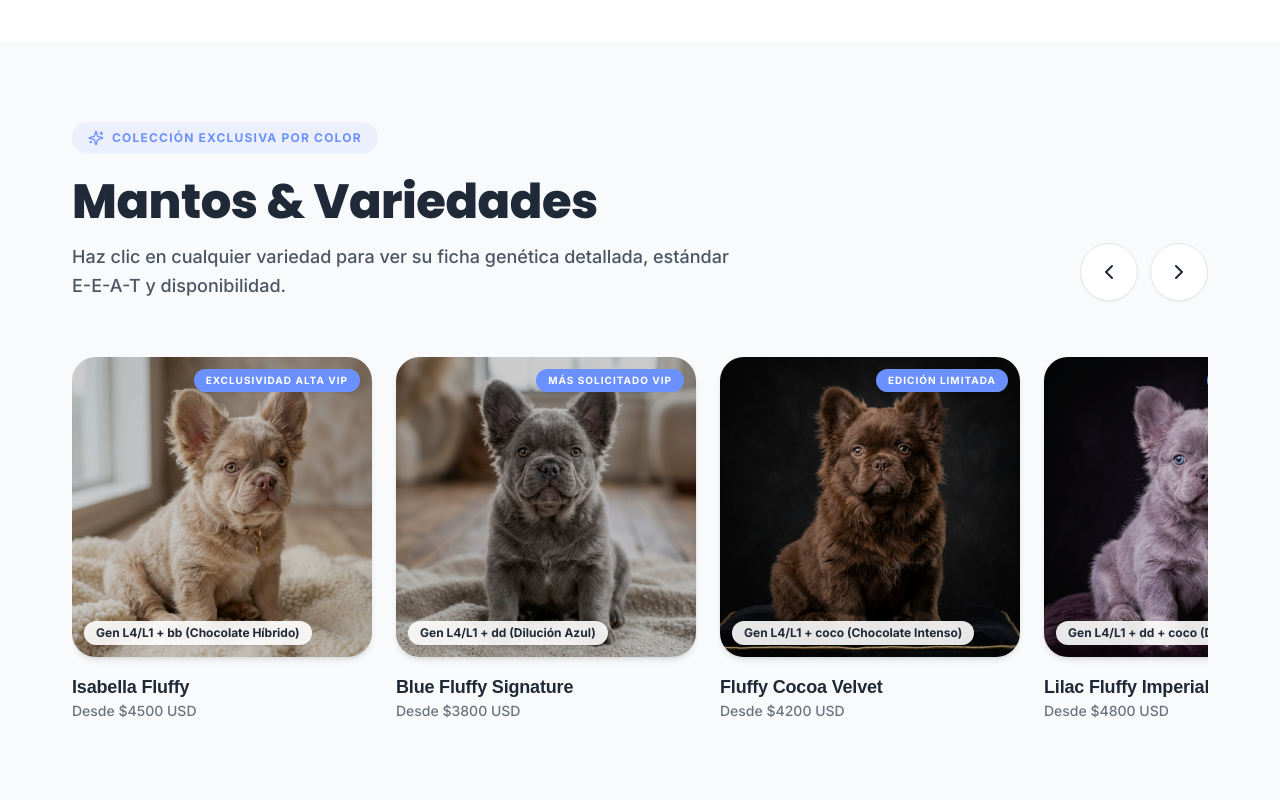
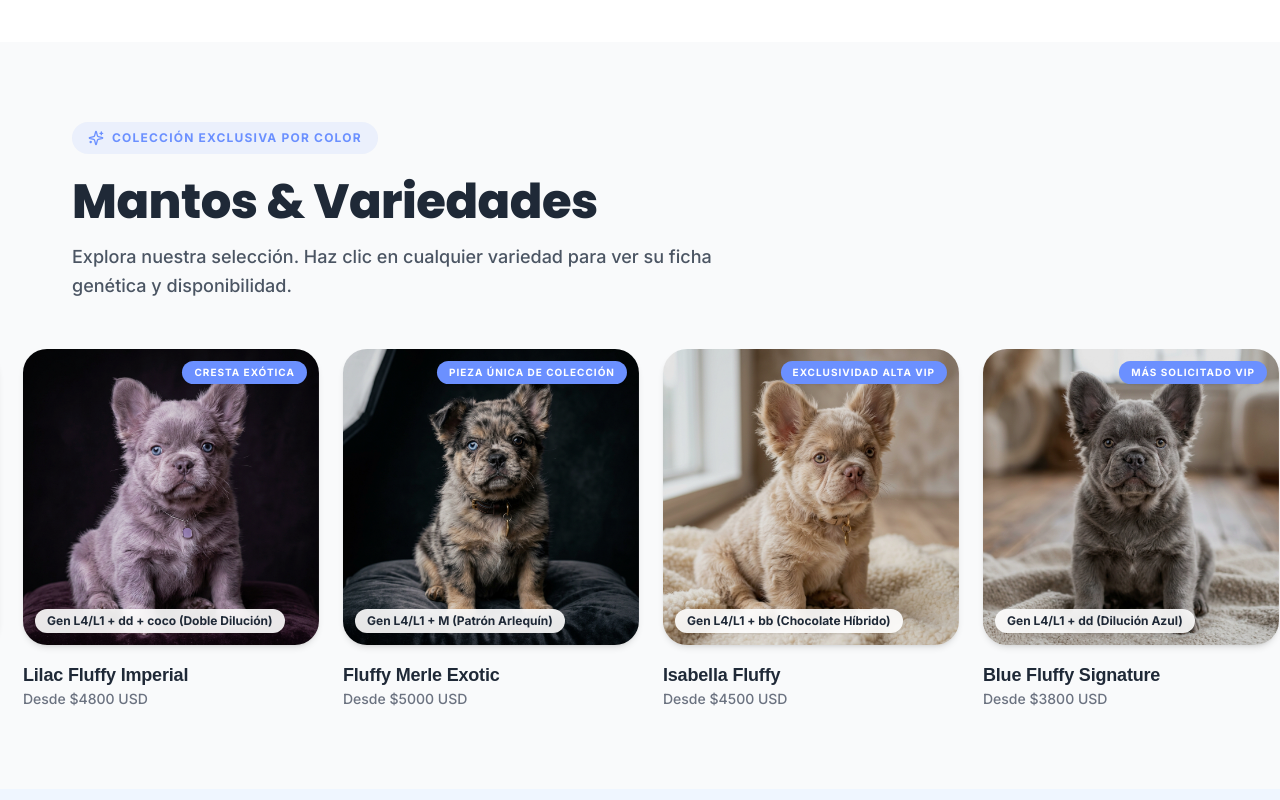
Before and after one commit to LivingNow05/fluffy-vip-programmatic, a React (Vite) app: page / in a window 1280 px wide. Shown: the part 960-1760 px from the top of the page. Built offline with nearby package versions, Linux system fonts and the light colour scheme.

Commit message:
feat(ux): convert mantos scroll into infinite continuous marquee

```diff
--- a/src/components/HorizontalMantoScroll.tsx
+++ b/src/components/HorizontalMantoScroll.tsx
@@ -1,6 +1,6 @@
-import React, { useRef } from "react";
+import React from "react";
 import { MANTOS_FLUFFY } from "../data/mantos";
-import { ChevronLeft, ChevronRight, Sparkles } from "lucide-react";
+import { Sparkles } from "lucide-react";
 import { FluffyManto } from "../types/fluffy";
 import { motion } from "framer-motion";
 import { Link } from "react-router-dom";
@@ -10,26 +10,15 @@ interface Props {
 }
 
 export const HorizontalMantoScroll: React.FC<Props> = ({ onSelectManto }) => {
-  const scrollRef = useRef<HTMLDivElement>(null);
-
-  const scroll = (direction: "left" | "right") => {
-    if (scrollRef.current) {
-      const { scrollLeft, clientWidth } = scrollRef.current;
-      const scrollAmount = clientWidth * 0.75;
-      scrollRef.current.scrollTo({
-        left: direction === "left" ? scrollLeft - scrollAmount : scrollLeft + scrollAmount,
-        behavior: "smooth",
-      });
-    }
-  };
+  // Array 3 veces para asegurar que el marquee siempre cubra toda la pantalla sin cortes
+  const marqueeItems = [...MANTOS_FLUFFY, ...MANTOS_FLUFFY, ...MANTOS_FLUFFY];
 
   return (
     <section id="variedades" className="py-20 bg-gray-50 dark:bg-gray-800 overflow-hidden">
-      <div className="max-w-[1200px] mx-auto px-4 sm:px-6 lg:px-8">
-
+      <div className="max-w-[1200px] mx-auto px-4 sm:px-6 lg:px-8 mb-12">
         {/* Header de la Sección */}
         <motion.div
-          className="flex flex-col md:flex-row md:items-end justify-between mb-12 gap-6"
+          className="flex flex-col md:flex-row md:items-end justify-between gap-6"
           initial={{ opacity: 0, y: 30 }}
           whileInView={{ opacity: 1, y: 0 }}
           viewport={{ once: true, margin: "-100px" }}
@@ -44,73 +33,87 @@ export const HorizontalMantoScroll: React.FC<Props> = ({ onSelectManto }) => {
               Mantos & Variedades
             </h2>
             <p className="mt-4 text-lg text-gray-600 dark:text-gray-400 font-medium max-w-2xl leading-relaxed">
-              Haz clic en cualquier variedad para ver su ficha genética detallada, estándar E-E-A-T y disponibilidad.
+              Explora nuestra selección. Haz clic en cualquier variedad para ver su ficha genética y disponibilidad.
             </p>
           </div>
+        </motion.div>
+      </div>
 
-          {/* Navigation Controls */}
-          <div className="flex items-center gap-3 self-start md:self-auto shrink-0">
-            <button
-              onClick={() => scroll("left")}
-              className="p-4 rounded-full bg-white dark:bg-gray-700 border border-gray-200 dark:border-gray-600 hover:border-cornflower text-gray-800 dark:text-gray-100 transition-all shadow-sm hover:shadow-md cursor-pointer"
-              aria-label="Anterior"
-            >
-              <ChevronLeft className="w-6 h-6" />
-            </button>
-            <button
-              onClick={() => scroll("right")}
-              className="p-4 rounded-full bg-white dark:bg-gray-700 border border-gray-200 dark:border-gray-600 hover:border-cornflower text-gray-800 dark:text-gray-100 transition-all shadow-sm hover:shadow-md cursor-pointer"
-              aria-label="Siguiente"
-            >
-              <ChevronRight className="w-6 h-6" />
-            </button>
-          </div>
-        </motion.div>
-
-        {/* Horizontal Scroll Container */}
-        <motion.div
-          initial={{ opacity: 0, x: 50 }}
-          whileInView={{ opacity: 1, x: 0 }}
-          viewport={{ once: true, margin: "-100px" }}
-          transition={{ duration: 0.8, delay: 0.2 }}
-        >
-          <div
-            ref={scrollRef}
-            className="flex gap-6 overflow-x-auto no-scrollbar pb-8 pt-2 snap-x snap-mandatory"
-          >
-            {MANTOS_FLUFFY.map((manto) => (
+      {/* Infinite Horizontal Marquee */}
+      <motion.div
+        initial={{ opacity: 0 }}
+        whileInView={{ opacity: 1 }}
+        viewport={{ once: true, margin: "-100px" }}
+        transition={{ duration: 0.8, delay: 0.2 }}
+        className="w-full relative flex group overflow-hidden"
+      >
+        {/* Primer bloque */}
+        <div className="flex animate-marquee group-hover:[animation-play-state:paused] shrink-0">
+          {marqueeItems.map((manto, idx) => (
+            <div key={`${manto.id}-${idx}`} className="px-3 shrink-0 w-[280px] sm:w-[320px]">
               <Link
-                key={manto.id}
                 to={"/manto/" + manto.id}
-                className="snap-start shrink-0 w-[260px] sm:w-[300px] cursor-pointer group block"
+                className="cursor-pointer group/card block"
               >
-                {/* Photo Showcase Container (Square) */}
-                <div className="aspect-square rounded-3xl overflow-hidden mb-4 relative shadow-md">
+                {/* Photo Showcase Container */}
+                <div className="aspect-[4/5] sm:aspect-square rounded-3xl overflow-hidden mb-4 relative shadow-md">
                   <div
-                    className="w-full h-full bg-cover bg-center transition-transform duration-700 group-hover:scale-110"
+                    className="w-full h-full bg-cover bg-center transition-transform duration-700 group-hover/card:scale-110"
                     style={{ backgroundImage: `url(${manto.imagen})` }}
                   ></div>
-                  <div className="absolute inset-0 bg-black/20 group-hover:bg-transparent transition-colors"></div>
+                  <div className="absolute inset-0 bg-black/10 group-hover/card:bg-transparent transition-colors"></div>
 
                   {/* Floating tags */}
-                  <div className="absolute bottom-3 left-3 bg-white/90 dark:bg-gray-800/90 backdrop-blur-sm px-3 py-1 rounded-full text-xs font-bold text-gray-800 dark:text-gray-100 shadow-sm">
+                  <div className="absolute bottom-3 left-3 bg-white/90 dark:bg-gray-800/90 backdrop-blur-sm px-3 py-1 rounded-full text-[10px] sm:text-xs font-bold text-gray-800 dark:text-gray-100 shadow-sm">
                     {manto.genetica}
                   </div>
-                  <div className="absolute top-3 right-3 bg-cornflower text-white px-3 py-1 rounded-full text-[10px] uppercase font-bold tracking-widest shadow-sm">
+                  <div className="absolute top-3 right-3 bg-cornflower text-white px-3 py-1 rounded-full text-[9px] sm:text-[10px] uppercase font-bold tracking-widest shadow-sm">
                     {manto.popularidad}
                   </div>
                 </div>
 
                 {/* Card Meta */}
-                <h3 className="font-bold text-lg text-gray-800 dark:text-gray-100 group-hover:text-cornflower transition-colors">
+                <h3 className="font-bold text-lg text-gray-800 dark:text-gray-100 group-hover/card:text-cornflower transition-colors">
                   {manto.nombre}
                 </h3>
                 <p className="text-sm text-gray-500 dark:text-gray-400 font-medium">Desde ${manto.precioEstimadoUSD} USD</p>
               </Link>
-            ))}
-          </div>
-        </motion.div>
-      </div>
+            </div>
+          ))}
+        </div>
+
+        {/* Segundo bloque idéntico para loop perfecto */}
+        <div className="flex animate-marquee group-hover:[animation-play-state:paused] shrink-0" aria-hidden="true">
+          {marqueeItems.map((manto, idx) => (
+            <div key={`dup-${manto.id}-${idx}`} className="px-3 shrink-0 w-[280px] sm:w-[320px]">
+              <Link
+                to={"/manto/" + manto.id}
+                className="cursor-pointer group/card block"
+              >
+                <div className="aspect-[4/5] sm:aspect-square rounded-3xl overflow-hidden mb-4 relative shadow-md">
+                  <div
+                    className="w-full h-full bg-cover bg-center transition-transform duration-700 group-hover/card:scale-110"
+                    style={{ backgroundImage: `url(${manto.imagen})` }}
+                  ></div>
+                  <div className="absolute inset-0 bg-black/10 group-hover/card:bg-transparent transition-colors"></div>
+
+                  <div className="absolute bottom-3 left-3 bg-white/90 dark:bg-gray-800/90 backdrop-blur-sm px-3 py-1 rounded-full text-[10px] sm:text-xs font-bold text-gray-800 dark:text-gray-100 shadow-sm">
+                    {manto.genetica}
+                  </div>
+                  <div className="absolute top-3 right-3 bg-cornflower text-white px-3 py-1 rounded-full text-[9px] sm:text-[10px] uppercase font-bold tracking-widest shadow-sm">
+                    {manto.popularidad}
+                  </div>
+                </div>
+
+                <h3 className="font-bold text-lg text-gray-800 dark:text-gray-100 group-hover/card:text-cornflower transition-colors">
+                  {manto.nombre}
+                </h3>
+                <p className="text-sm text-gray-500 dark:text-gray-400 font-medium">Desde ${manto.precioEstimadoUSD} USD</p>
+              </Link>
+            </div>
+          ))}
+        </div>
+      </motion.div>
     </section>
   );
 };
--- a/tailwind.config.js
+++ b/tailwind.config.js
@@ -22,11 +22,16 @@ export default {
       animation: {
         'fade-in-up': 'fadeInUp 0.6s ease-out forwards',
         'ping': 'ping 1.5s cubic-bezier(0, 0, 0.2, 1) infinite',
+        'marquee': 'marquee 35s linear infinite',
       },
       keyframes: {
         fadeInUp: {
           '0%': { opacity: '0', transform: 'translateY(20px)' },
           '100%': { opacity: '1', transform: 'translateY(0)' },
+        },
+        marquee: {
+          '0%': { transform: 'translateX(0%)' },
+          '100%': { transform: 'translateX(-100%)' },
         }
       }
     },
```
